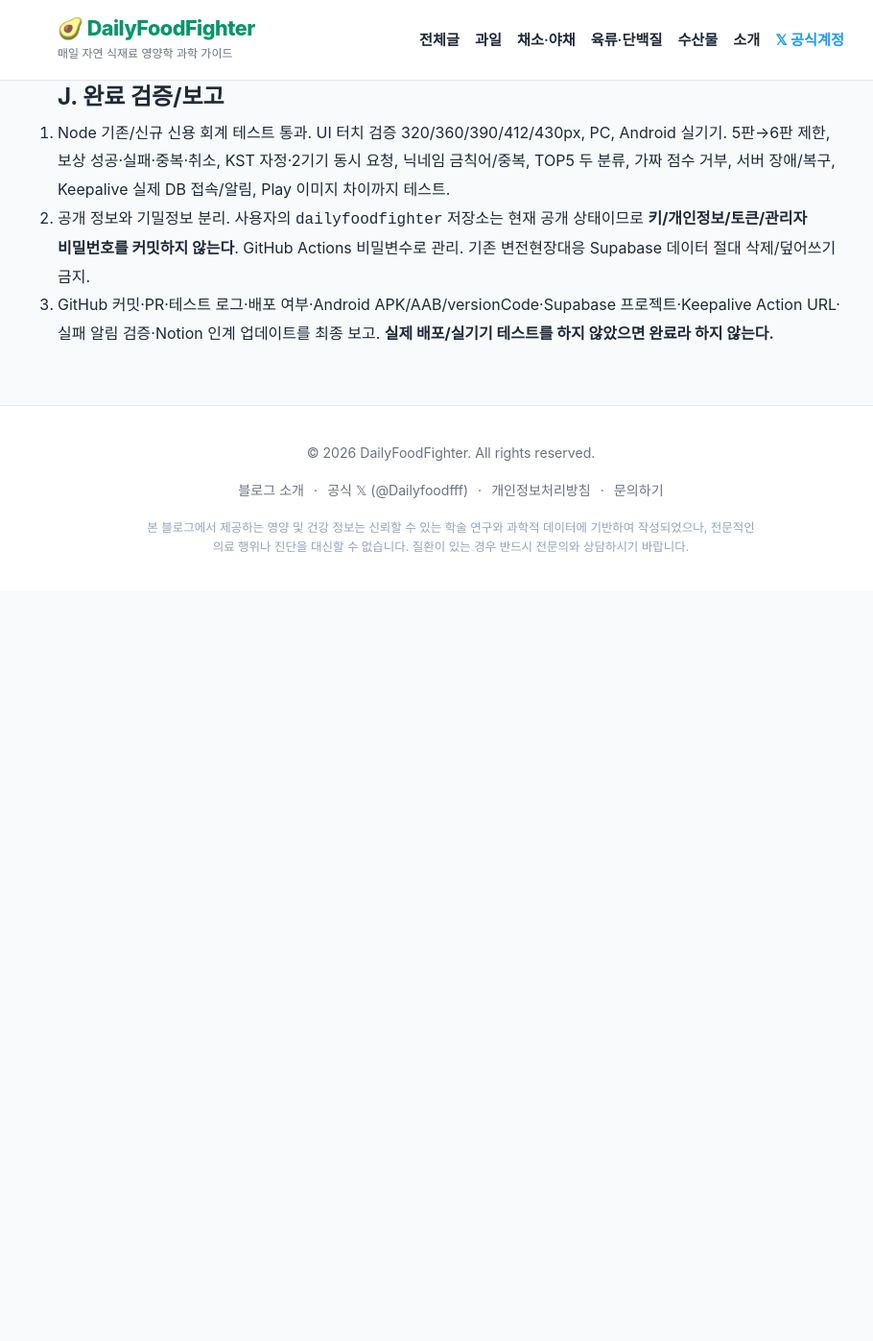
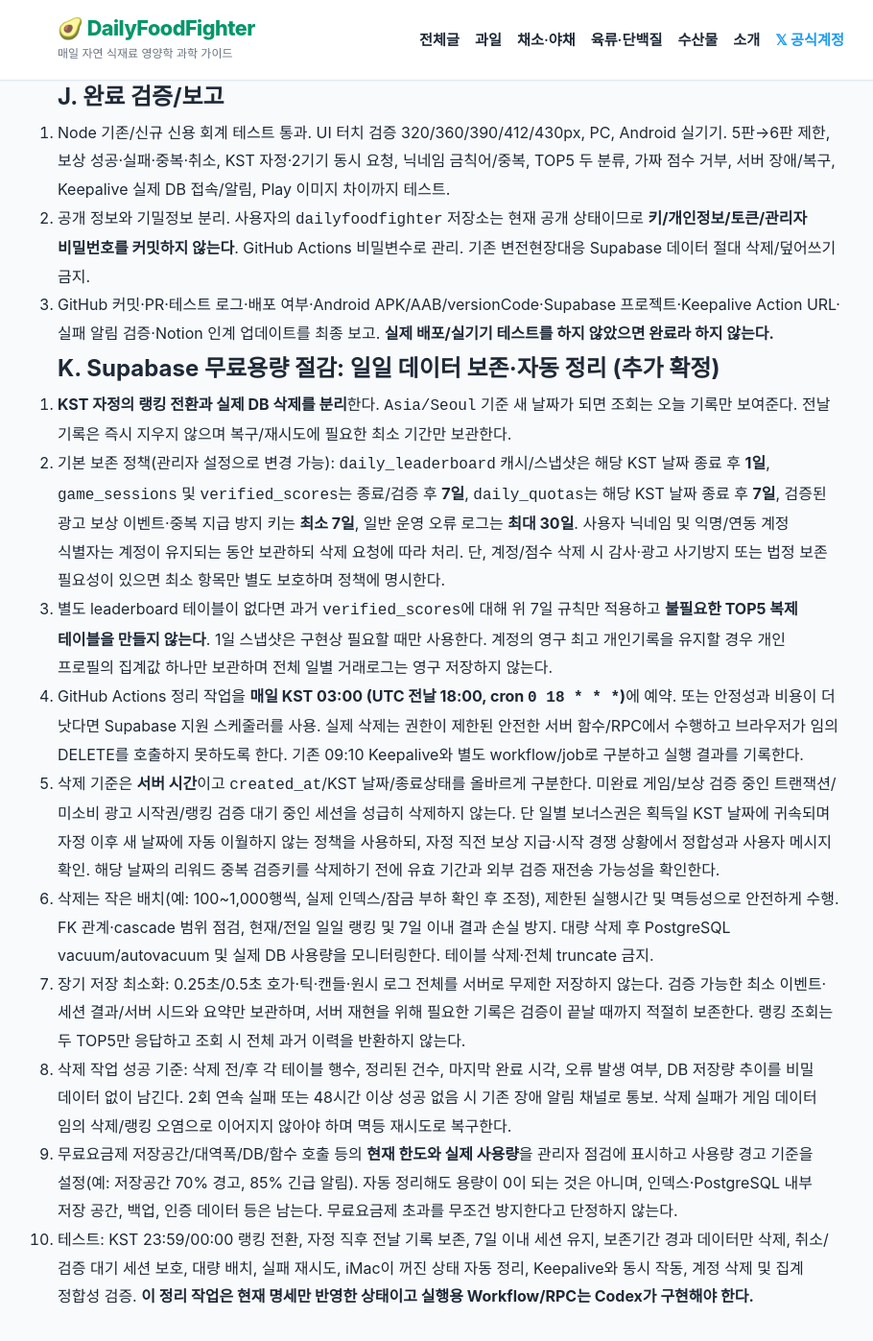
Before and after one commit to heewon-yu/dailyfoodfighter, a Jekyll site: the page built from games/scalping-king/CODEX_20261112_UX_RANKINGS_HANDOFF.md, in a window 1280 px wide and 1400 px high, scrolled down 7890 px. Shown: the top 1397 px of the window at 96% size, without its empty margins (170-1080 px from the left). Built offline with Jekyll 4.4.1, drawn with Linux system fonts in a browser that asks for light colours; our own code applies the rules of GitHub Pages for plain Markdown files; before the commit the page ends 8505 px from its top, so only the background shows below that.

Commit message:
docs(scalping): define daily retention and automated Supabase cleanup for free tier

```diff
--- a/games/scalping-king/CODEX_20261112_UX_RANKINGS_HANDOFF.md
+++ b/games/scalping-king/CODEX_20261112_UX_RANKINGS_HANDOFF.md
@@ -131,3 +131,16 @@
 1. Node 기존/신규 신용 회계 테스트 통과. UI 터치 검증 320/360/390/412/430px, PC, Android 실기기. 5판→6판 제한, 보상 성공·실패·중복·취소, KST 자정·2기기 동시 요청, 닉네임 금칙어/중복, TOP5 두 분류, 가짜 점수 거부, 서버 장애/복구, Keepalive 실제 DB 접속/알림, Play 이미지 차이까지 테스트.
 2. 공개 정보와 기밀정보 분리. 사용자의 `dailyfoodfighter` 저장소는 현재 공개 상태이므로 **키/개인정보/토큰/관리자 비밀번호를 커밋하지 않는다**. GitHub Actions 비밀변수로 관리. 기존 변전현장대응 Supabase 데이터 절대 삭제/덮어쓰기 금지.
 3. GitHub 커밋·PR·테스트 로그·배포 여부·Android APK/AAB/versionCode·Supabase 프로젝트·Keepalive Action URL·실패 알림 검증·Notion 인계 업데이트를 최종 보고. **실제 배포/실기기 테스트를 하지 않았으면 완료라 하지 않는다.**
+
+
+## K. Supabase 무료용량 절감: 일일 데이터 보존·자동 정리 (추가 확정)
+1. **KST 자정의 랭킹 전환과 실제 DB 삭제를 분리**한다. `Asia/Seoul` 기준 새 날짜가 되면 조회는 오늘 기록만 보여준다. 전날 기록은 즉시 지우지 않으며 복구/재시도에 필요한 최소 기간만 보관한다.
+2. 기본 보존 정책(관리자 설정으로 변경 가능): `daily_leaderboard` 캐시/스냅샷은 해당 KST 날짜 종료 후 **1일**, `game_sessions` 및 `verified_scores`는 종료/검증 후 **7일**, `daily_quotas`는 해당 KST 날짜 종료 후 **7일**, 검증된 광고 보상 이벤트·중복 지급 방지 키는 **최소 7일**, 일반 운영 오류 로그는 **최대 30일**. 사용자 닉네임 및 익명/연동 계정 식별자는 계정이 유지되는 동안 보관하되 삭제 요청에 따라 처리. 단, 계정/점수 삭제 시 감사·광고 사기방지 또는 법정 보존 필요성이 있으면 최소 항목만 별도 보호하며 정책에 명시한다.
+3. 별도 leaderboard 테이블이 없다면 과거 `verified_scores`에 대해 위 7일 규칙만 적용하고 **불필요한 TOP5 복제 테이블을 만들지 않는다**. 1일 스냅샷은 구현상 필요할 때만 사용한다. 계정의 영구 최고 개인기록을 유지할 경우 개인 프로필의 집계값 하나만 보관하며 전체 일별 거래로그는 영구 저장하지 않는다.
+4. GitHub Actions 정리 작업을 **매일 KST 03:00 (UTC 전날 18:00, cron `0 18 * * *`)**에 예약. 또는 안정성과 비용이 더 낫다면 Supabase 지원 스케줄러를 사용. 실제 삭제는 권한이 제한된 안전한 서버 함수/RPC에서 수행하고 브라우저가 임의 DELETE를 호출하지 못하도록 한다. 기존 09:10 Keepalive와 별도 workflow/job로 구분하고 실행 결과를 기록한다.
+5. 삭제 기준은 **서버 시간**이고 `created_at`/KST 날짜/종료상태를 올바르게 구분한다. 미완료 게임/보상 검증 중인 트랜잭션/미소비 광고 시작권/랭킹 검증 대기 중인 세션을 성급히 삭제하지 않는다. 단 일별 보너스권은 획득일 KST 날짜에 귀속되며 자정 이후 새 날짜에 자동 이월하지 않는 정책을 사용하되, 자정 직전 보상 지급·시작 경쟁 상황에서 정합성과 사용자 메시지 확인. 해당 날짜의 리워드 중복 검증키를 삭제하기 전에 유효 기간과 외부 검증 재전송 가능성을 확인한다.
+6. 삭제는 작은 배치(예: 100~1,000행씩, 실제 인덱스/잠금 부하 확인 후 조정), 제한된 실행시간 및 멱등성으로 안전하게 수행. FK 관계·cascade 범위 점검, 현재/전일 일일 랭킹 및 7일 이내 결과 손실 방지. 대량 삭제 후 PostgreSQL vacuum/autovacuum 및 실제 DB 사용량을 모니터링한다. 테이블 삭제·전체 truncate 금지.
+7. 장기 저장 최소화: 0.25초/0.5초 호가·틱·캔들·원시 로그 전체를 서버로 무제한 저장하지 않는다. 검증 가능한 최소 이벤트·세션 결과/서버 시드와 요약만 보관하며, 서버 재현을 위해 필요한 기록은 검증이 끝날 때까지 적절히 보존한다. 랭킹 조회는 두 TOP5만 응답하고 조회 시 전체 과거 이력을 반환하지 않는다.
+8. 삭제 작업 성공 기준: 삭제 전/후 각 테이블 행수, 정리된 건수, 마지막 완료 시각, 오류 발생 여부, DB 저장량 추이를 비밀 데이터 없이 남긴다. 2회 연속 실패 또는 48시간 이상 성공 없음 시 기존 장애 알림 채널로 통보. 삭제 실패가 게임 데이터 임의 삭제/랭킹 오염으로 이어지지 않아야 하며 멱등 재시도로 복구한다.
+9. 무료요금제 저장공간/대역폭/DB/함수 호출 등의 **현재 한도와 실제 사용량**을 관리자 점검에 표시하고 사용량 경고 기준을 설정(예: 저장공간 70% 경고, 85% 긴급 알림). 자동 정리해도 용량이 0이 되는 것은 아니며, 인덱스·PostgreSQL 내부 저장 공간, 백업, 인증 데이터 등은 남는다. 무료요금제 초과를 무조건 방지한다고 단정하지 않는다.
+10. 테스트: KST 23:59/00:00 랭킹 전환, 자정 직후 전날 기록 보존, 7일 이내 세션 유지, 보존기간 경과 데이터만 삭제, 취소/검증 대기 세션 보호, 대량 배치, 실패 재시도, iMac이 꺼진 상태 자동 정리, Keepalive와 동시 작동, 계정 삭제 및 집계 정합성 검증. **이 정리 작업은 현재 명세만 반영한 상태이고 실행용 Workflow/RPC는 Codex가 구현해야 한다.**
```
